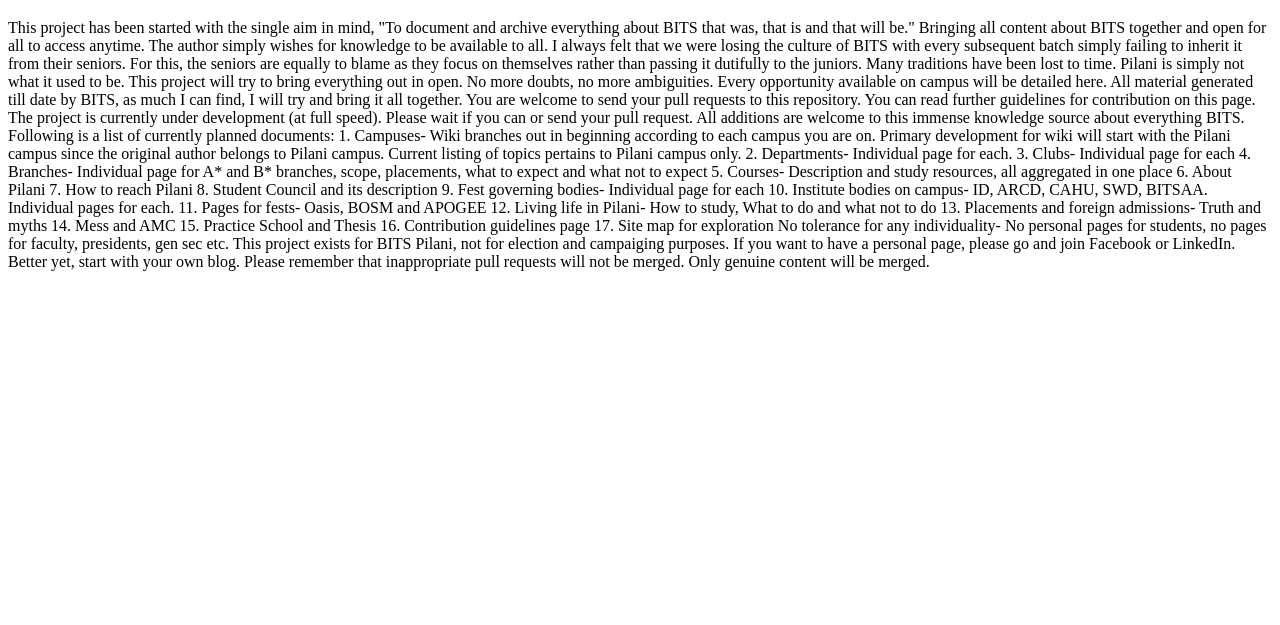
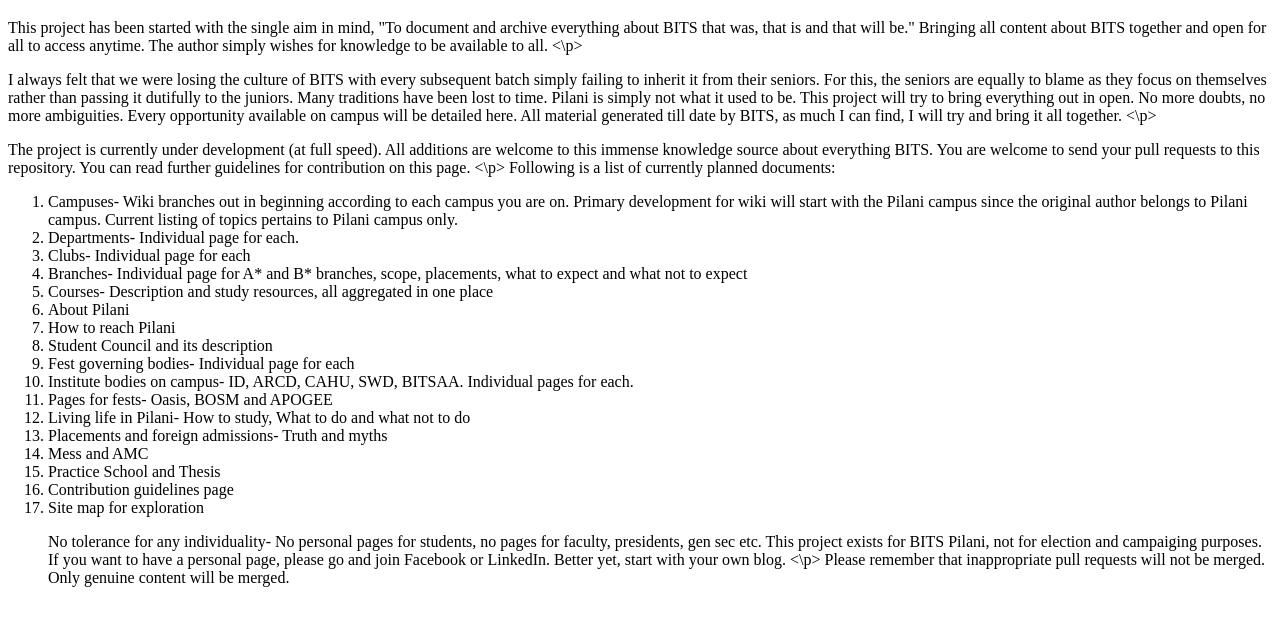
Before and after one commit to BITS-Wiki-Project/BITS_Wiki_Project, a plain HTML site: page index.html in a window 1280 px wide. Shown: the part 61-686 px from the top of the page. Drawn offline with Linux system fonts and the light colour scheme.

Commit message:
First Formatting

```diff
--- a/index.html
+++ b/index.html
@@ -4,35 +4,35 @@
 <h1>Welcome to the BITS Wiki Project!</h1>
 <p>
 This project has been started with the single aim in mind, "To document and archive everything about BITS that was, that is and that will be." Bringing all content about BITS together and open for all to access anytime. The author simply wishes for knowledge to be available to all.
-
+<\p>
+<p>
 I always felt that we were losing the culture of BITS with every subsequent batch simply failing to inherit it from their seniors. For this, the seniors are equally to blame as they focus on themselves rather than passing it dutifully to the juniors. Many traditions have been lost to time. Pilani is simply not what it used to be. This project will try to bring everything out in open. No more doubts, no more ambiguities. Every opportunity available on campus will be detailed here. All material generated till date by BITS, as much I can find, I will try and bring it all together.
-
-You are welcome to send your pull requests to this repository. You can read further guidelines for contribution on this page.
-
-The project is currently under development (at full speed). Please wait if you can or send your pull request. All additions are welcome to this immense knowledge source about everything BITS.
-
+<\p>
+<p>
+The project is currently under development (at full speed). All additions are welcome to this immense knowledge source about everything BITS. You are welcome to send your pull requests to this repository. You can read further guidelines for contribution on this page.
+<\p>
 Following is a list of currently planned documents:
-
-1. Campuses- Wiki branches out in beginning according to each campus you are on. Primary development for wiki will start with the Pilani campus since the original author belongs to Pilani campus. Current listing of topics pertains to Pilani campus only.
-2. Departments- Individual page for each.
-3. Clubs-  Individual page for each
-4. Branches- Individual page for A* and B* branches, scope, placements, what to expect and what not to expect
-5. Courses- Description and study resources, all aggregated in one place
-6. About Pilani
-7. How to reach Pilani
-8. Student Council and its description
-9. Fest governing bodies- Individual page for each
-10. Institute bodies on campus- ID, ARCD, CAHU, SWD, BITSAA. Individual pages for each.
-11. Pages for fests- Oasis, BOSM and APOGEE
-12. Living life in Pilani- How to study, What to do and what not to do
-13. Placements and foreign admissions- Truth and myths
-14. Mess and AMC
-15. Practice School and Thesis
-16. Contribution guidelines page
-17. Site map for exploration
-
+<ol>
+<li>Campuses- Wiki branches out in beginning according to each campus you are on. Primary development for wiki will start with the Pilani campus since the original author belongs to Pilani campus. Current listing of topics pertains to Pilani campus only.</li>
+<li>Departments- Individual page for each.</li>
+<li>Clubs-  Individual page for each</li>
+<li>Branches- Individual page for A* and B* branches, scope, placements, what to expect and what not to expect</li>
+<li>Courses- Description and study resources, all aggregated in one place</li>
+<li>About Pilani</li>
+<li>How to reach Pilani</li>
+<li>Student Council and its description</li>
+<li>Fest governing bodies- Individual page for each</li>
+<li>Institute bodies on campus- ID, ARCD, CAHU, SWD, BITSAA. Individual pages for each.</li>
+<li>Pages for fests- Oasis, BOSM and APOGEE</li>
+<li>Living life in Pilani- How to study, What to do and what not to do</li>
+<li>Placements and foreign admissions- Truth and myths</li>
+<li>Mess and AMC</li>
+<li>Practice School and Thesis</li>
+<li>Contribution guidelines page</li>
+<li>Site map for exploration</li>
+<p>
 No tolerance for any individuality- No personal pages for students, no pages for faculty, presidents, gen sec etc. This project exists for BITS Pilani, not for election and campaiging purposes. If you want to have a personal page, please go and join Facebook or LinkedIn. Better yet, start with your own blog.
-
+<\p>
 Please remember that inappropriate pull requests will not be merged. Only genuine content will be merged.
 </p>
 </body>
```
